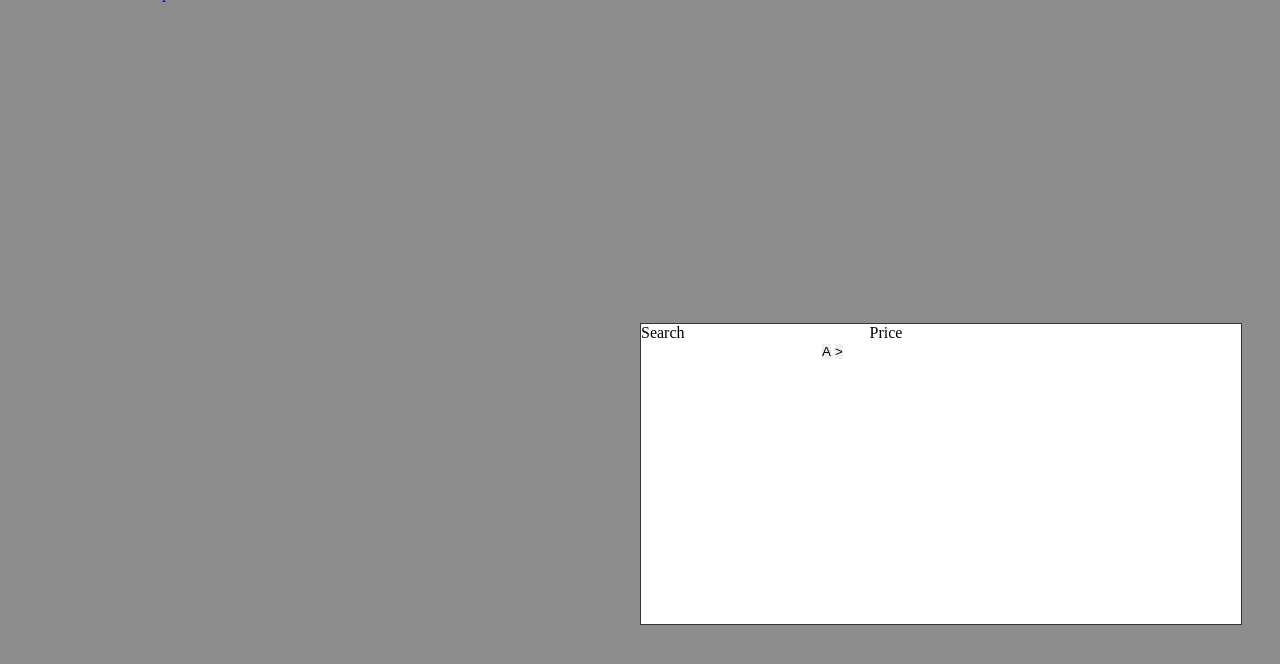
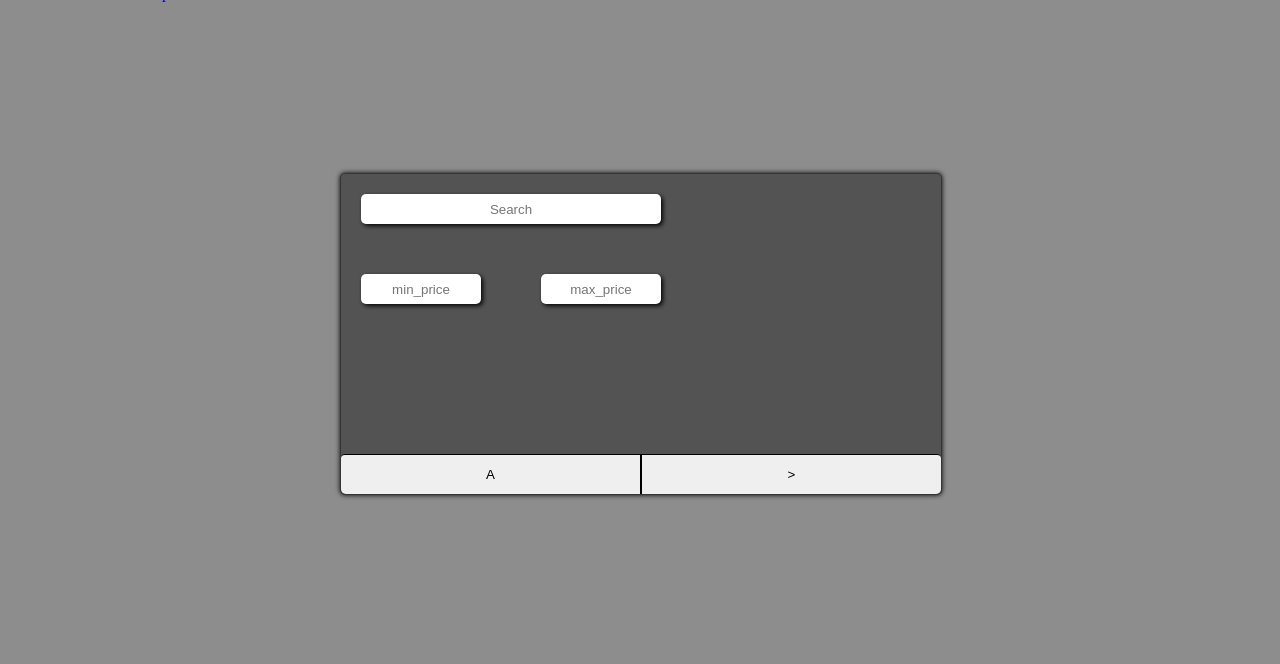
Before and after one commit to dbblTS/TecInASec_Web, a PHP site: page /form.php in a window 1280 px wide. Shown: the part 77-741 px from the top of the page. Run offline with PHP 8.4, Linux system fonts and the light colour scheme.

Commit message:
Added content
Added own css style to form
created form template
created global footer file

```diff
--- /dev/null
+++ b/footer.php
@@ -0,0 +1,9 @@
+<footer>
+    <ul>
+        <li>Sean</li>
+        <li>Charlie</li>
+        <li>Laurynas</li>
+        <li>Valentinas</li>
+        <li>Dale</li>
+    </ul>
+</footer>
--- a/form.php
+++ b/form.php
@@ -8,14 +8,19 @@
 	<?php include 'header.php'; ?>
 	<div class="main_form_container2">
 		<form action="search.php">
-            <label>Search</label>
-			<input type="text" name="searchString" class="form_search">
-            <label>Price</label>
-            <input type="text" pattern="[0-9]*" name="minPrice" class="form_price">
-            <input type="text" pattern="[0-9]*" name="maxPrice" class="form_price">
-            <button onclick="showAdvanced()">A</button>
+			<input type="text" name="searchString" class="form_search" placeholder="Search">
+            <input type="text" pattern="[0-9]*" name="minPrice" class="form_minprice" placeholder="min_price">
+            <input type="text" pattern="[0-9]*" name="maxPrice" class="form_maxprice" placeholder="max_price">
+            <button type="button" onclick="showAdvanced()" class="form_advanced">A</button>
             <button type="submit" class="form_submit">></button>
 		</form>
 	</div>
+
+	<script type="text/javascript">
+	function showAdvanced(){
+		alert("Advanced");
+	}
+	</script>
+	<?php include 'footer.php'; ?>
 </body>
 </html>
--- a/style.css
+++ b/style.css
@@ -83,10 +83,88 @@ header .Logo{
     width: 600px;
     height: 300px;
     border: 1px solid #353535;
-    background-color: #FFFFFF;
+    background-color: #535353;
     position:fixed;
+    padding-top: 20px;
     top: 50%;
     left: 50%;
+    margin-top: -150px;
+    margin-left: -300px;
+    border-radius: 5px;
+    box-shadow: 0 0 5px #000000;
+    transition: background-color 0.2s ease-out;
+}
+
+.main_form_container2:hover {
+    background-color: #B50909;
+    transition: background-color 0.2s ease-in;
+}
+
+.main_form_container2 .form_search {
+    text-align: center;
+    width: 300px;
+    height: 30px;
+    margin-left: 20px;
+    border-radius: 5px;
+    position: absolute;
+    float: left;
+    box-shadow: 2px 2px 4px #060606;
+}
+
+.main_form_container2 .form_minprice {
+    text-align: center;
+    width: 120px;
+    height: 30px;
+    border-radius: 5px;
+    margin-left: 20px;
+    position: absolute;
+    margin-top: 80px;
+    box-shadow: 2px 2px 4px #060606;
+}
+
+.main_form_container2 .form_maxprice {
+    text-align: center;
+    width: 120px;
+    height: 30px;
+    border-radius: 5px;
+    margin-left: 200px;
+    position: absolute;
+    margin-top: 80px;
+    box-shadow: 2px 2px 4px #060606;
+}
+
+.main_form_container2 .form_advanced {
+    bottom: 0;
+    left: 0;
+    height: 40px;
+    border-right: 1px solid black;
+    border-top: 1px solid black;
+    position: absolute;
+    display: inline-block;
+    width: 50%;
+    -webkit-border-top-left-radius: 4px;
+    -webkit-border-bottom-left-radius: 5px;
+    -moz-border-radius-topleft: 4px;
+    -moz-border-radius-bottomleft: 5px;
+    border-top-left-radius: 4px;
+    border-bottom-left-radius: 5px;
+}
+
+.main_form_container2 .form_submit {
+    bottom: 0;
+    position: absolute;
+    border-left: 1px solid black;
+    border-top: 1px solid black;
+    height: 40px;
+    display: inline-block;
+    width: 50%;
+    right: 0;
+    -webkit-border-top-right-radius: 4px;
+    -webkit-border-bottom-right-radius: 5px;
+    -moz-border-radius-topright: 4px;
+    -moz-border-radius-bottomright: 5px;
+    border-top-right-radius: 4px;
+    border-bottom-right-radius: 5px;
 }
 
 .main_results_container {
```
Also changed, not shown: index.php (+1 -9 lines).
